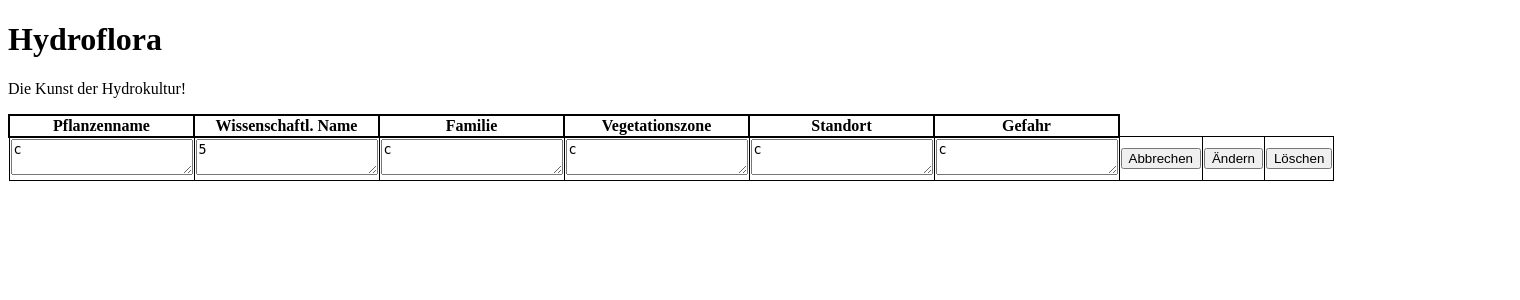
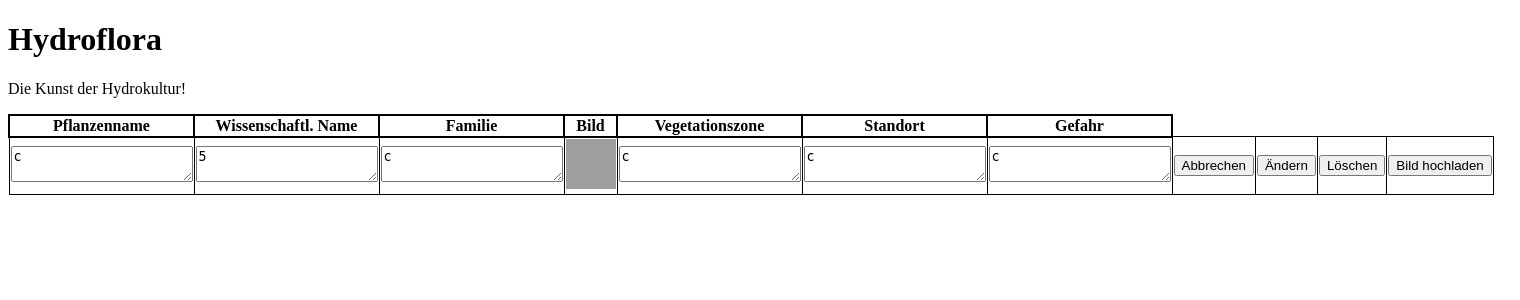
Before and after one commit to CASA1010/hydro, a Flask app: page /Pflanze/1 in a window 1520 px wide. Shown: the top 300 px of the page. Run offline with Flask 3, Linux system fonts and the light colour scheme; grey boxes are pictures that could not be loaded.

Commit message:
Datei-Upload für Pflanzen-Bilder ergänzt

```diff
--- a/backend/config.py
+++ b/backend/config.py
@@ -11,6 +11,8 @@ basedir = os.path.abspath(os.path.dirname(__file__))
 app.config['SQLALCHEMY_DATABASE_URI'] = 'sqlite:///' + os.path.join(basedir, 'db.db')
 db = SQLAlchemy(app)
 
+#Konfigurstion der Datei-Ablage
+app.config['UPLOAD_FOLDER'] = os.path.join(app.static_folder, 'uploads')
 #Konfiguration für CSRF-Protection (Security-feature; wird benötigt, sobald man per Browser Daten im Backend ändern möchte)
 SECRET_KEY = os.urandom(32)
 app.config['SECRET_KEY'] = SECRET_KEY
--- a/backend/forms.py
+++ b/backend/forms.py
@@ -1,10 +1,12 @@
 from flask_wtf import FlaskForm
-from wtforms import StringField, PasswordField, SubmitField, BooleanField, TextAreaField, FloatField, DateField
+from wtforms import StringField, PasswordField, SubmitField, BooleanField, TextAreaField, FloatField, DateField, FileField
 from wtforms.validators import DataRequired, Length, Email, EqualTo
 from datetime import date
 
 #Definition des GUI-Eingabeformulars für neue / zu ändernde Pflanzen todo esto estaba bien
 class PflanzeForm(FlaskForm):
+#Attribute der Klasse
+#-Eingabefelder
     name = TextAreaField('Name',
                          validators = [DataRequired(),
                          Length(min=1, max=40)])
@@ -14,6 +16,8 @@ class PflanzeForm(FlaskForm):
     familie = TextAreaField('Familie',
                          validators = [DataRequired(),
                          Length(min=1, max=40)])
+    bild = FileField('Bild',
+                     validators=[DataRequired()])
     vegetationszone = TextAreaField('Vegetationszone',
                          validators = [DataRequired(),
                          Length(min=1, max=40)])
@@ -23,7 +27,10 @@ class PflanzeForm(FlaskForm):
     gefahr = TextAreaField('Gefahr',
                          validators = [DataRequired(),
                          Length(min=1, max=40)])
+
+#-Buttons
     anlegen = SubmitField('Anlegen')
     aendern = SubmitField('Ändern')
     loeschen = SubmitField('Löschen')
     abbrechen = SubmitField('Abbrechen')
+    bild_hochladen = SubmitField('Bild hochladen')
--- a/backend/index.py
+++ b/backend/index.py
@@ -2,6 +2,21 @@ from config import app, db, Pflanze
 from flask import render_template, redirect, url_for, request
 import forms
 
+#Upload-Seite
+@app.route('/pflanze/<id>/upload', methods = ['GET', 'POST'])
+def upload_file(id):
+    pflanze_form = forms.PflanzeForm()
+    if request.method == 'POST':
+        f = request.files['bild']
+        str = app.config['UPLOAD_FOLDER'] + '/Pflanze_' + id + '.jpg'
+        f.save(str)
+        return redirect(url_for('start_page'))
+    else:
+        return render_template('file_upload.html',
+                               pflanze_form = pflanze_form,
+                               id = id)
+
+#Seite mit der Detailsicht einer Pflanze
 @app.route('/Pflanze/<id>', methods = ['GET', 'POST'])
 def form_pflanze_details(id):
     pflanze_form = forms.PflanzeForm()
@@ -26,6 +41,8 @@ def form_pflanze_details(id):
             db.session.commit()
 
             return redirect(url_for('start_page'))
+    elif 'bild_hochladen' in request.form:
+        return redirect(url_for('upload_file', id=id))
     else:
         for pflanze in pflanzen:
             pflanze_form.name.data = pflanze.name
@@ -40,6 +57,7 @@ def form_pflanze_details(id):
                         )
 
 
+#Übersichts-Seite
 @app.route('/', methods = ['GET','POST'])
 @app.route('/index', methods = ['GET','POST'])
 def start_page():
--- a/templates/index.html
+++ b/templates/index.html
@@ -28,6 +28,7 @@
           <th>Name</th>
           <th>Wissenschaftl. Name</th>
           <th>Familie</th>
+          <th>Bild</th>
           <th>Vegetationszone</th>
           <th>Standort</th>
           <th>Gefahr</th>
@@ -40,6 +41,7 @@
           <td>{{pflanze.name}}</td>
           <td>{{pflanze.wissenschaft_name}}</td>
           <td>{{pflanze.familie}}</td>
+          <td><img src="{{'/static/uploads/pflanze_' + pflanze.id|string + '.jpg'}}" alt="" height="50" width="50"></td>
           <td>{{pflanze.vegetationszone}}</td>
           <td>{{pflanze.will_sonne}}</td>
           <td>{{pflanze.gefahr}}</td>
--- a/templates/pflanze.html
+++ b/templates/pflanze.html
@@ -21,6 +21,7 @@
           <th>Pflanzenname</th>
           <th>Wissenschaftl. Name</th>
           <th>Familie</th>
+          <th>Bild</th>
           <th>Vegetationszone</th>
           <th>Standort</th>
           <th>Gefahr</th>
@@ -32,6 +33,7 @@
           {{ pflanze_form.name(placeholder = "Name") }}</td>
           <td>{{ pflanze_form.wissenschaft_name(placeholder = "Wissenschaftl. Name") }}</td>
             <td>{{ pflanze_form.familie(placeholder = "Familie") }}</td>
+            <td><img src="{{'/static/uploads/pflanze_' + pflanze.id|string + '.jpg'}}" alt="" height="50" width="50"></td>
               <td>{{ pflanze_form.vegetationszone(placeholder = "Vegetationszone")}}</td>
                 <td>{{ pflanze_form.will_sonne(placeholder = "Standort")}}</td>
                   <td>{{ pflanze_form.gefahr(placeholder = "Gefahr")}}
@@ -40,6 +42,7 @@
           <td>{{ pflanze_form.abbrechen() }}</td>
          <td>{{ pflanze_form.aendern() }}</td>
          <td>{{ pflanze_form.loeschen() }}</td>
+         <td>{{ pflanze_form.bild_hochladen() }}</td>
         </tr>
       </tbody>
       </form>
```
Also changed, not shown: templates/file_upload.html (added, +19 -0 lines), backend/db.db.
